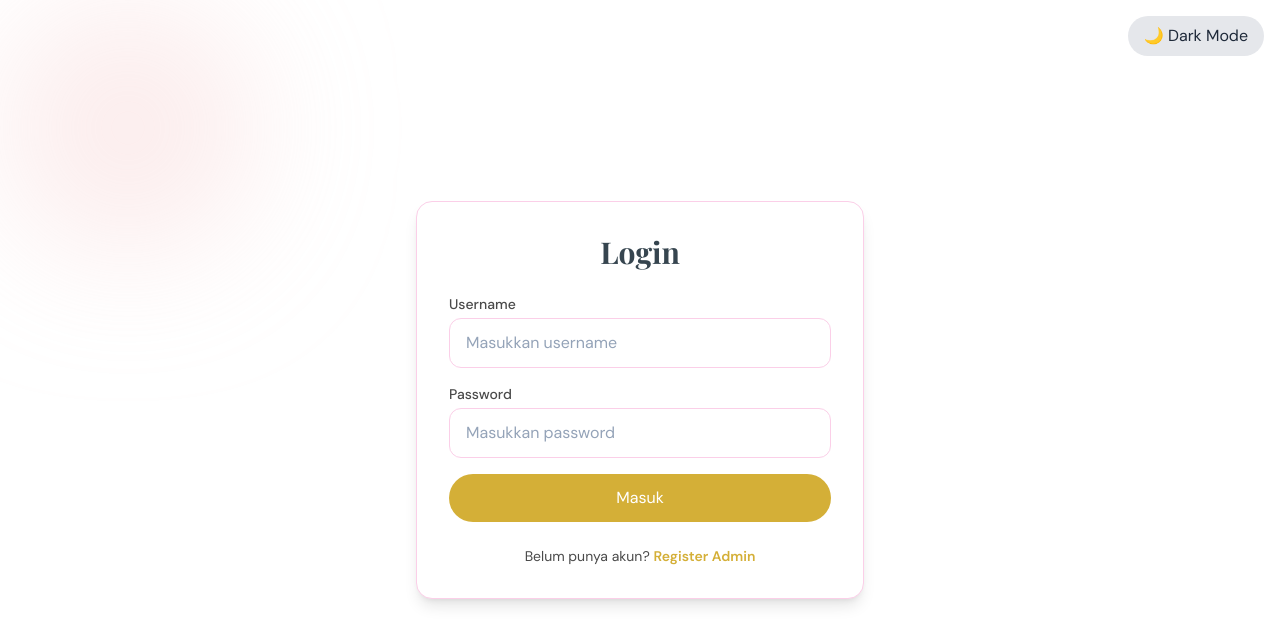
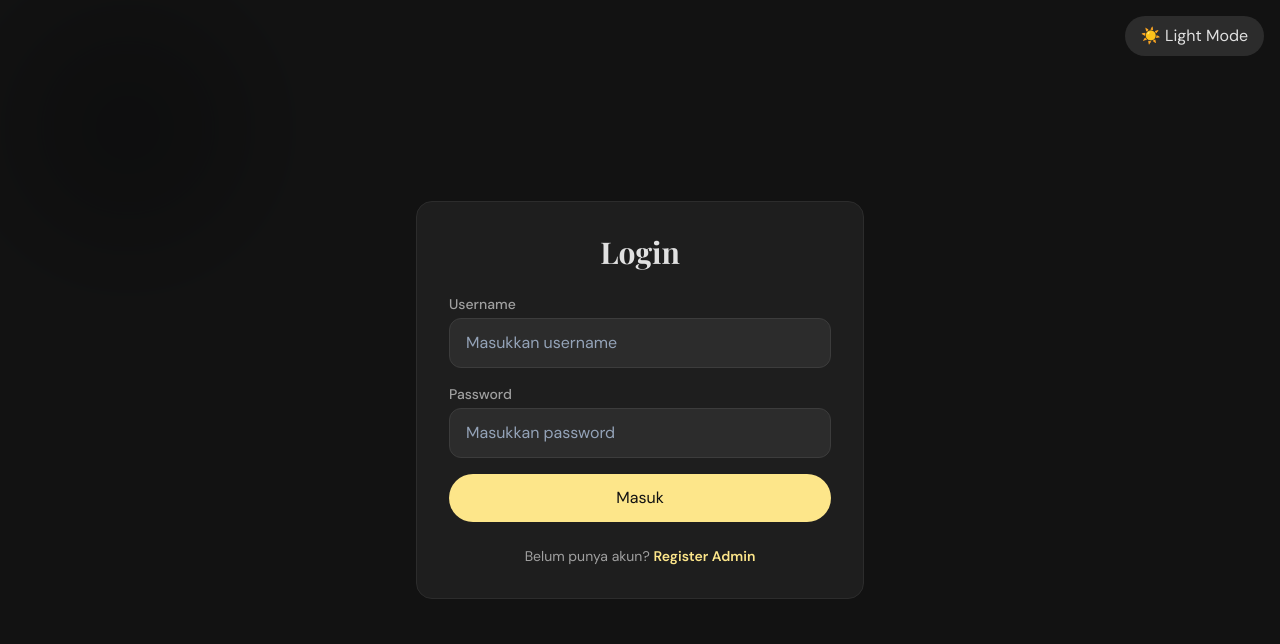
Before and after one commit to muhfahmm/absensi-digital-2, a Next.js app: page /admin/auth/login in a window 1280 px wide. Shown: the top 644 px of the page. Built offline with nearby package versions, Linux system fonts and the light colour scheme.

Commit message:
update darkmode

```diff
--- a/app/admin/auth/login/page.tsx
+++ b/app/admin/auth/login/page.tsx
@@ -10,13 +10,15 @@ export default function LoginPage() {
 
   const [error, setError] = useState('');
   const [loading, setLoading] = useState(false);
-  const [darkMode, setDarkMode] = useState(false);
+  const [darkMode, setDarkMode] = useState(true);
+  const [mounted, setMounted] = useState(false);
 
   useEffect(() => {
     const savedTheme = localStorage.getItem('antigravity_theme');
-    if (savedTheme === 'dark') {
-      setDarkMode(true);
+    if (savedTheme) {
+      setDarkMode(savedTheme === 'dark');
     }
+    setMounted(true);
   }, []);
 
   const toggleDarkMode = () => {
@@ -52,8 +54,12 @@ export default function LoginPage() {
     }
   };
 
-  return (
-    <div className={`min-h-screen flex items-center justify-center p-4 relative overflow-hidden ${darkMode ? 'bg-[#121212]' : 'bg-[#FFFFFF]'}`}>
+  if (!mounted) {
+    return null; // or a simple placeholder while theme loads
+  }
+
+    return (
+      <div suppressHydrationWarning className={`min-h-screen flex items-center justify-center p-4 relative overflow-hidden ${darkMode ? 'bg-[#121212]' : 'bg-[#FFFFFF]'}`}>
       {/* Ornamen dekoratif bunga abstrak */}
       <div className={`absolute top-0 left-0 w-64 h-64 ${darkMode ? 'bg-gray-800' : 'bg-[#F4C2C2]'} rounded-full mix-blend-multiply filter blur-3xl opacity-30`}></div>
       <button onClick={toggleDarkMode} className={`absolute top-4 right-4 px-4 py-2 text-sm font-semibold rounded-full transition-colors z-20 ${darkMode ? 'bg-[#2C2C2C] text-[#E1E1E1] hover:bg-[#3C3C3C]' : 'bg-gray-200 text-gray-800 hover:bg-gray-300'}`}>
@@ -107,5 +113,6 @@ export default function LoginPage() {
         </div>
       </div>
     </div>
-  );
-}
+
+    );
+  }
--- a/app/admin/auth/register/page.tsx
+++ b/app/admin/auth/register/page.tsx
@@ -12,13 +12,15 @@ export default function RegisterPage() {
   const [error, setError] = useState('');
   const [success, setSuccess] = useState('');
   const [loading, setLoading] = useState(false);
-  const [darkMode, setDarkMode] = useState(false);
+  const [darkMode, setDarkMode] = useState(true);
+  const [mounted, setMounted] = useState(false);
 
   useEffect(() => {
     const savedTheme = localStorage.getItem('antigravity_theme');
-    if (savedTheme === 'dark') {
-      setDarkMode(true);
+    if (savedTheme) {
+      setDarkMode(savedTheme === 'dark');
     }
+    setMounted(true);
   }, []);
 
   const toggleDarkMode = () => {
@@ -60,8 +62,12 @@ export default function RegisterPage() {
     }
   };
 
+  if (!mounted) {
+    return null;
+  }
+
   return (
-    <div className={`min-h-screen flex items-center justify-center p-4 relative overflow-hidden ${darkMode ? 'bg-[#121212]' : 'bg-[#FFFFFF]'}`}>
+    <div suppressHydrationWarning className={`min-h-screen flex items-center justify-center p-4 relative overflow-hidden ${darkMode ? 'bg-[#121212]' : 'bg-[#FFFFFF]'}`}>
       {/* Ornamen dekoratif */}
       <div className={`absolute top-0 right-0 w-64 h-64 ${darkMode ? 'bg-gray-800' : 'bg-[#FBCFE8]'} rounded-full mix-blend-multiply filter blur-3xl opacity-30`}></div>
       <button onClick={toggleDarkMode} className={`absolute top-4 right-4 px-4 py-2 text-sm font-semibold rounded-full transition-colors z-20 ${darkMode ? 'bg-[#2C2C2C] text-[#E1E1E1] hover:bg-[#3C3C3C]' : 'bg-gray-200 text-gray-800 hover:bg-gray-300'}`}>
```
